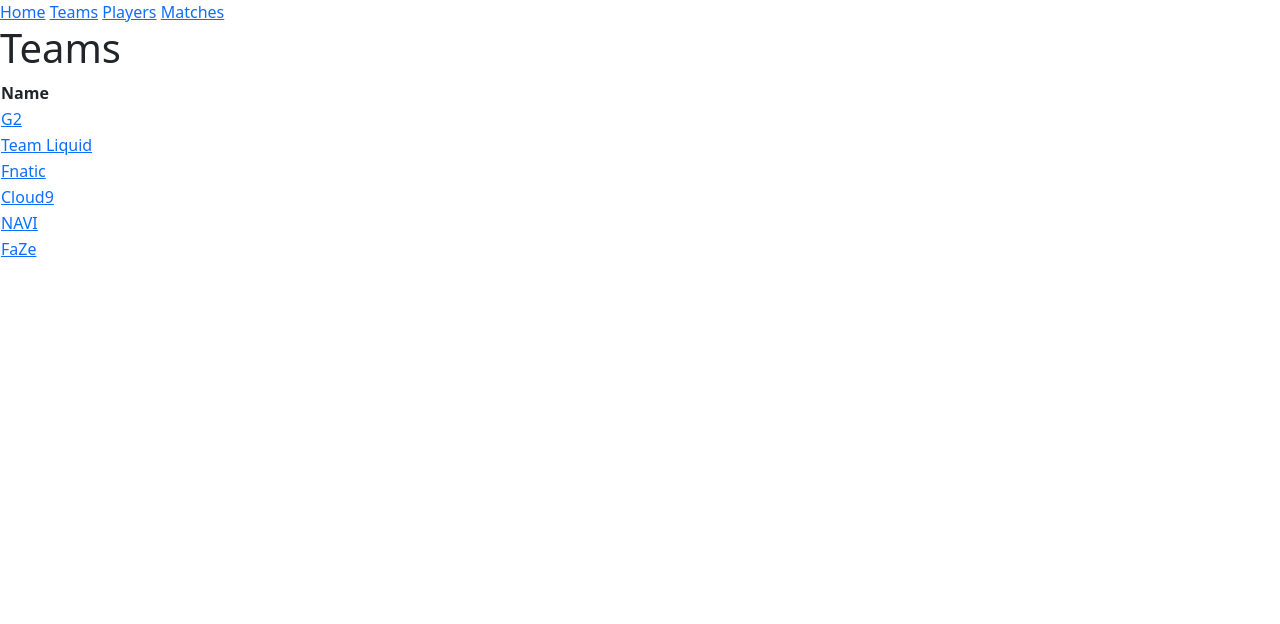
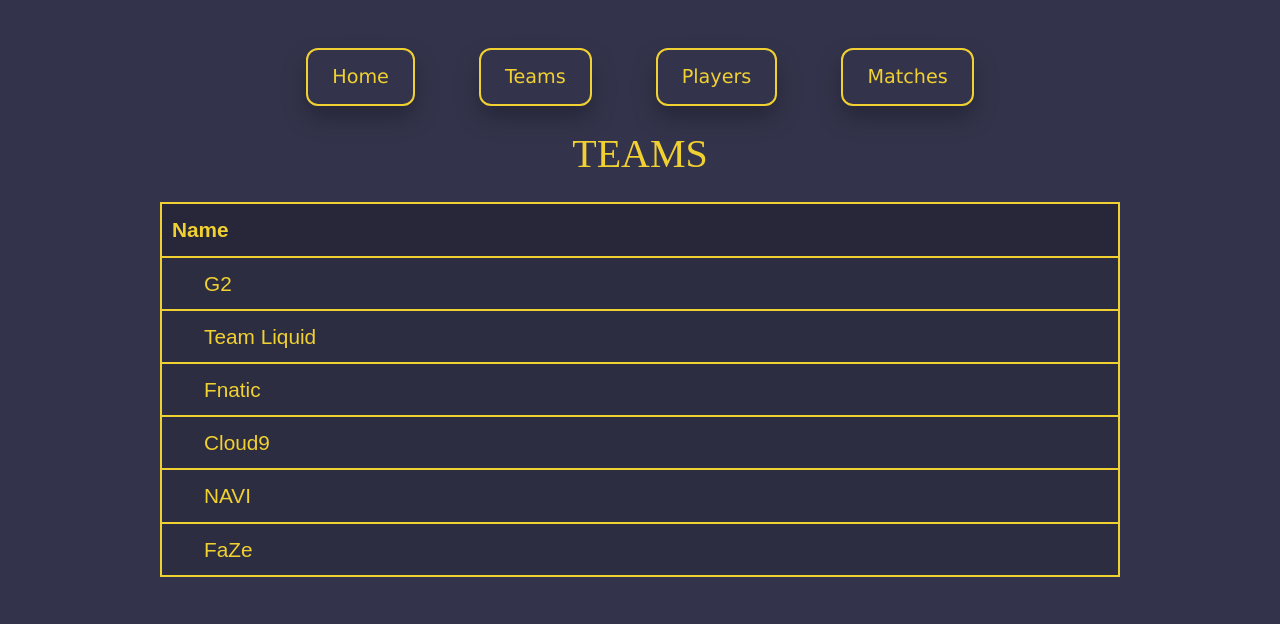
Before and after one commit to ACIT-Org/AGILE-G20-Project, a Flask app: page /teams in a window 1280 px wide. Shown: the top 624 px of the page. Run offline with Flask 3, Linux system fonts and the light colour scheme; data comes from the database, SQL or seed files in the repository; both versions use the stored data as it was after the commit; some web fonts are replaced.

Commit message:
added more css styling more home and team

```diff
--- a/static/styles/styles.css
+++ b/static/styles/styles.css
@@ -4,20 +4,12 @@ White: #e9eaec
 Dark Grey: #33334b */
 
 /* headings */
-<<<<<<< HEAD
-=======
-
->>>>>>> dev
 h1 {
   font-size: 2.5rem;
   color: #f1d131;
   text-align: center;
   text-transform: uppercase;
   font-family: cal sans;
-<<<<<<< HEAD
-=======
-
->>>>>>> dev
 }
 
 h2,h3,h4,h5,h6{
@@ -36,14 +28,26 @@ h3 {
 h4 {
   padding: 4rem;
 }
-<<<<<<< HEAD
-body{
-    background-color: #33334b;
-=======
 
+#matches h1{
+  padding-bottom: 1rem;
+}
+h1#completed{
+  padding-top: 2rem;
+  padding-bottom: 2rem;
+}
+#players_id h1{
+  padding-bottom: 1rem;
+}
+#team_id h1{
+  padding-bottom: 1rem;
+}
+main{
+  padding-top: 3rem;
+  padding-bottom: 3rem;
+}
 body {
   background-color: #33334b;
->>>>>>> dev
 }
 /* navigation */
 nav {
@@ -52,25 +56,22 @@ nav {
   align-content: center;
   justify-content: center;
   margin-bottom: 1.5rem;
+  gap: 3rem;
+
 }
-<<<<<<< HEAD
-a{
-    font-size: 1.2rem;
-    color:#f1d131;
-    text-decoration: none;
-    padding: 2rem;
-    font-family: comic relief;
-
-=======
 a {
   font-size: 1.2rem;
   color: #f1d131;
   text-decoration: none;
   padding: 2rem;
   font-family: 'Lucida Sans', 'Lucida Sans Regular', 'Lucida Grande', 'Lucida Sans Unicode', Geneva, Verdana, sans-serif;
->>>>>>> dev
+
+
 }
-
+#navigation a{
+  box-shadow: 0 12px 24px rgba(0, 0, 0, 0.25);
+  border-radius: 12px;
+}
 nav a {
     font-size: 1.2rem;
     padding: 0.8rem 1.5rem;
@@ -111,7 +112,6 @@ p {
 
 /* tables */
 table {
-<<<<<<< HEAD
     width: 75%;
     border-collapse: collapse;
     /* Ensures borders don't double up */
@@ -121,22 +121,13 @@ table {
     margin-right: auto;
 
 
-=======
-  width: 75%;
-  border-collapse: collapse;
-  /* Ensures borders don't double up */
-  border: 2px solid #e9eaec;
-  /* Outer border */
-  margin-left: auto;
-  margin-right: auto;
->>>>>>> dev
 }
 
 th,
 td {
   border: 2px solid #f1d131;
   /* Borders inside the table */
-  padding: 8px;
+  padding: 10px;
   text-align: left;
   color: #f1d131;
   font-size: 1.3rem;
@@ -144,11 +135,7 @@ td {
 }
 
 th {
-<<<<<<< HEAD
-    background-color: #f2f2f2;
-=======
   background-color: #0000003c;
->>>>>>> dev
 }
 
 td {
--- a/templates/base.html
+++ b/templates/base.html
@@ -28,7 +28,7 @@
 <body>
   <main>
     <!-- ADD HEADERS HERE-->
-    <nav>
+    <nav id="navigation">
     <a href="{{ url_for('home') }}">Home</a>
     <a href="{{ url_for('teams_view') }}">Teams</a>
     <a href="{{ url_for('players_view') }}">Players</a>
--- a/templates/matches.html
+++ b/templates/matches.html
@@ -1,6 +1,6 @@
 {% extends "base.html" %} {% block content %}
-<body>  <h1>Matches</h1>
-  <table id="matches">
+<body id="matches">  <h1>Matches</h1>
+  <table>
     <tr>
       <!-- <th>Match ID</th> -->
       <th>Team 1</th>
@@ -21,7 +21,7 @@
     {% endfor %}
   </table>
 
-  <h1>Completed Matches</h1>
+  <h1 id="completed">Completed Matches</h1>
   <table>
     <tr>
       <!-- <th>Match ID</th> -->
```
Also changed, not shown: database.db.
